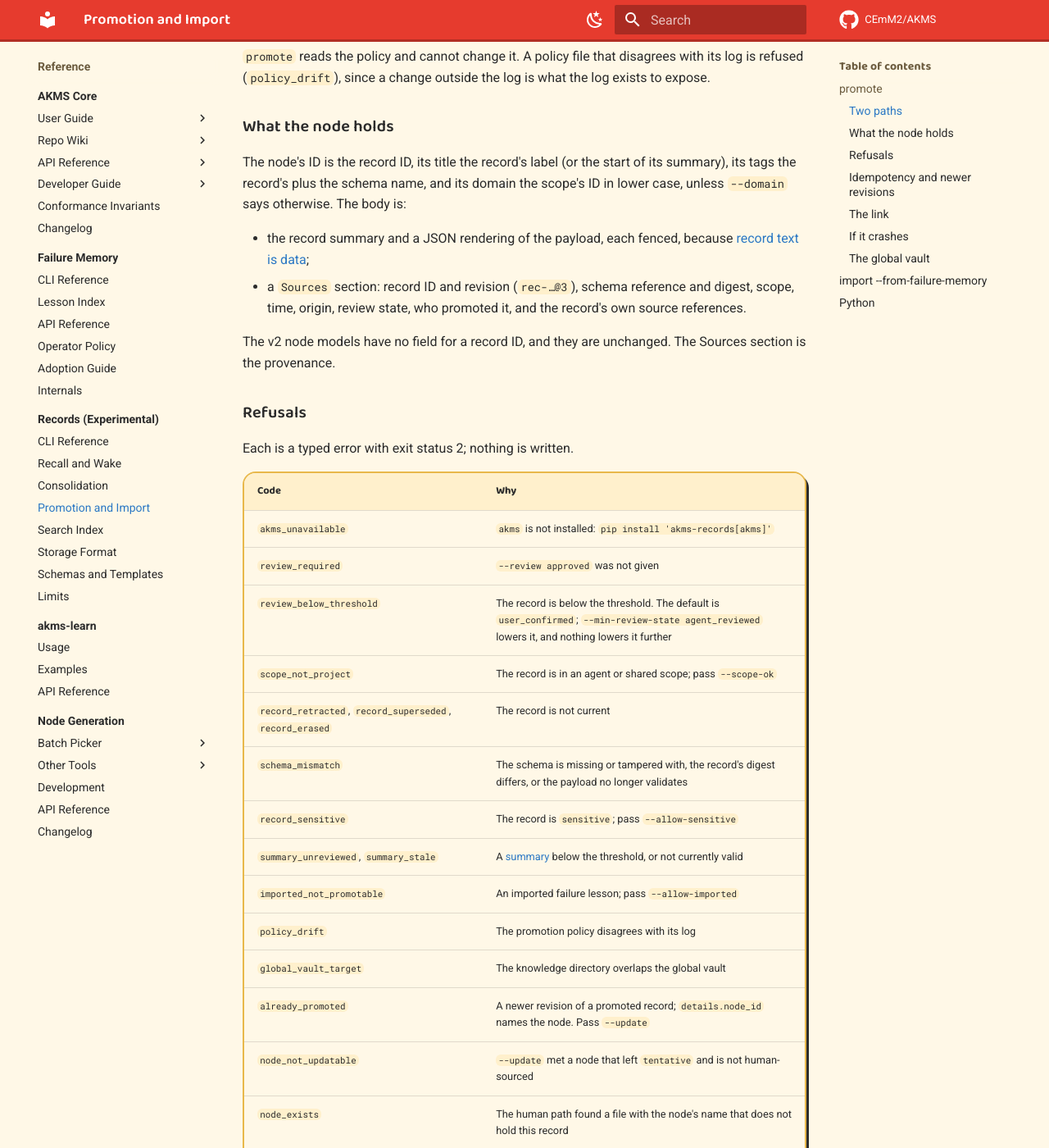
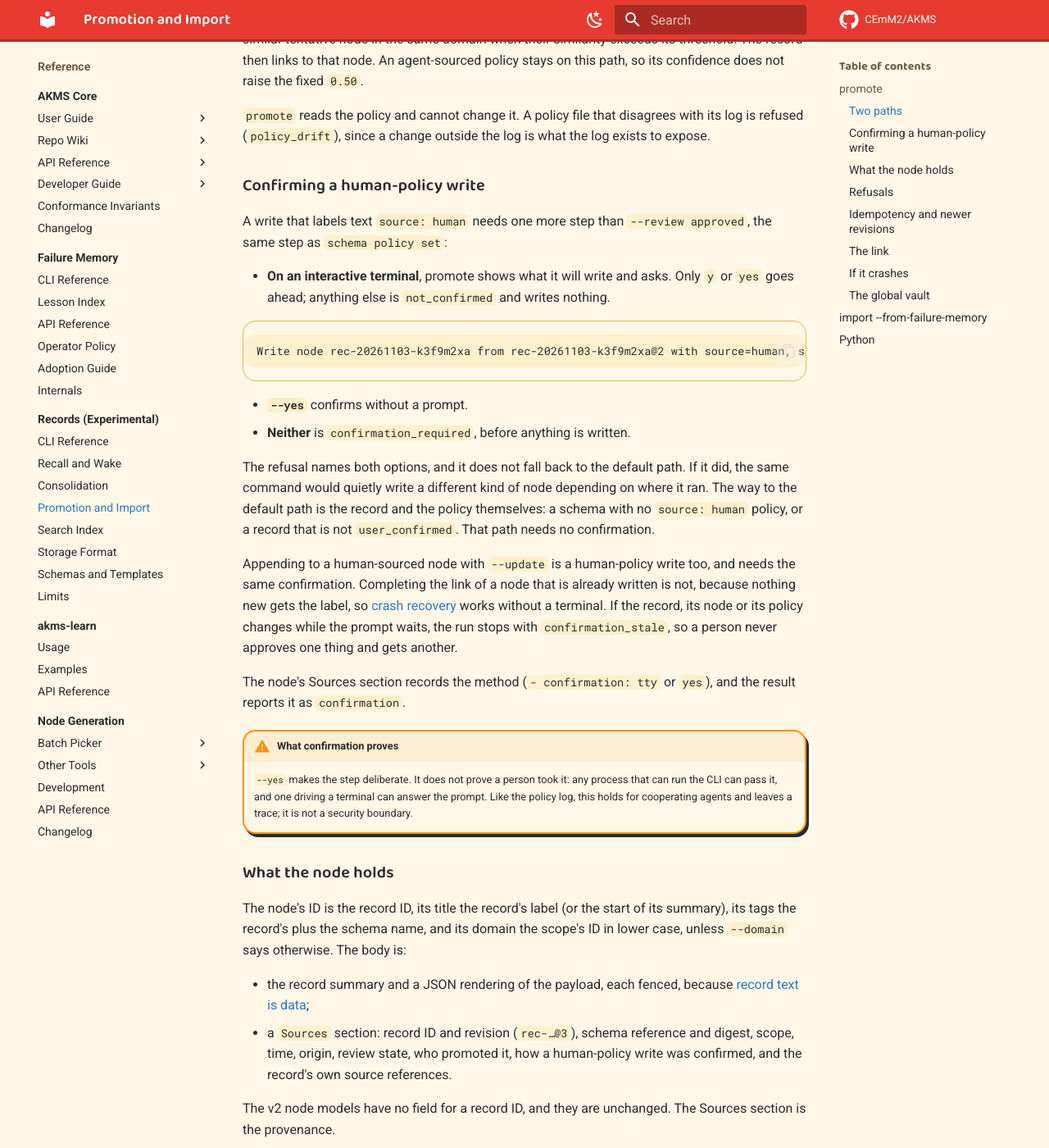
Before and after one commit to CEmM2/AKMS, an MkDocs documentation site: the page built from docs/reference/records/promotion-and-import.md, in a window 1280 px wide and 1400 px high, scrolled down 1254 px. Shown: the whole window at 82% size. Built offline with MkDocs 1.6.1 and Material for MkDocs 9.7.7, drawn with Linux system fonts in a browser that asks for light colours; comment, search, counter and statistics services are not loaded; some of the changed text lies outside the part shown.

Commit message:
docs(records): the human-policy confirmation and the review opt-in
The promotion page and CLI reference describe when confirmation is needed, how the
default path is reached instead, and that --yes makes the step deliberate without
proving a person took it. --min-review-state agent_reviewed is stated plainly as an
opt-in.

````diff
--- a/docs/reference/records/promotion-and-import.md
+++ b/docs/reference/records/promotion-and-import.md
@@ -22,11 +22,12 @@ akms-records promote RECORD --scope SCOPE [--repo PATH] [--actor NAME]
     --review approved
     [--min-review-state agent_reviewed|user_confirmed]
     [--scope-ok] [--allow-sensitive] [--allow-imported]
-    [--update] [--domain DOMAIN]
+    [--update] [--domain DOMAIN] [--yes]
 ```
 
 `--review approved` is the explicit approval, and promotion is refused without
-it. `--repo` names the project whose knowledge directory receives the node
+it. A record must be `user_confirmed`; `--min-review-state agent_reviewed` is an
+opt-in to promoting records that only an agent has reviewed. `--repo` names the project whose knowledge directory receives the node
 (default: the current directory).
 
 ### Two paths
@@ -34,7 +35,7 @@ it. `--repo` names the project whose knowledge directory receives the node
 | Path | When | Written with | Labels |
 |---|---|---|---|
 | Default | No policy, an agent-sourced policy, or a record that is not `user_confirmed` | `update_graph` with a `NewKnowledge` | `source: agent`, `status: tentative`, `confidence: 0.50` |
-| Human policy | The schema's [stored policy](schemas-and-templates.md#promotion-policy) is `source: human` and the record is `user_confirmed` | A validated `LocalNodeFrontmatter` file, then a graph rebuild | `source: human` with the policy's status and confidence |
+| Human policy | The schema's [stored policy](schemas-and-templates.md#promotion-policy) is `source: human` and the record is `user_confirmed`; [needs confirmation](#confirming-a-human-policy-write) | A validated `LocalNodeFrontmatter` file, then a graph rebuild | `source: human` with the policy's status and confidence |
 
 The default path may report `dedup_appended` instead of `created`: `update_graph`
 appends to a similar tentative node in the same domain when their similarity
@@ -45,6 +46,43 @@ policy stays on this path, so its confidence does not raise the fixed `0.50`.
 with its log is refused (`policy_drift`), since a change outside the log is what
 the log exists to expose.
 
+### Confirming a human-policy write
+
+A write that labels text `source: human` needs one more step than `--review
+approved`, the same step as `schema policy set`:
+
+- **On an interactive terminal**, promote shows what it will write and asks. Only
+  `y` or `yes` goes ahead; anything else is `not_confirmed` and writes nothing.
+
+  ```text
+  Write node rec-20261103-k3f9m2xa from rec-20261103-k3f9m2xa@2 with source=human, status=established, confidence=0.8? [y/N]
+  ```
+
+- **`--yes`** confirms without a prompt.
+- **Neither** is `confirmation_required`, before anything is written.
+
+The refusal names both options, and it does not fall back to the default path. If
+it did, the same command would quietly write a different kind of node depending on
+where it ran. The way to the default path is the record and the policy themselves:
+a schema with no `source: human` policy, or a record that is not `user_confirmed`.
+That path needs no confirmation.
+
+Appending to a human-sourced node with `--update` is a human-policy write too, and
+needs the same confirmation. Completing the link of a node that is already written
+is not, because nothing new gets the label, so
+[crash recovery](#if-it-crashes) works without a terminal. If the record, its node
+or its policy changes while the prompt waits, the run stops with
+`confirmation_stale`, so a person never approves one thing and gets another.
+
+The node's Sources section records the method (`- confirmation: tty` or `yes`), and
+the result reports it as `confirmation`.
+
+!!! warning "What confirmation proves"
+    `--yes` makes the step deliberate. It does not prove a person took it: any
+    process that can run the CLI can pass it, and one driving a terminal can answer
+    the prompt. Like the policy log, this holds for cooperating agents and leaves a
+    trace; it is not a security boundary.
+
 ### What the node holds
 
 The node's ID is the record ID, its title the record's label (or the start of
@@ -54,8 +92,8 @@ scope's ID in lower case, unless `--domain` says otherwise. The body is:
 - the record summary and a JSON rendering of the payload, each fenced, because
   [record text is data](recall-and-wake.md#rendering-is-data-not-instructions);
 - a `Sources` section: record ID and revision (`rec-…@3`), schema reference and
-  digest, scope, time, origin, review state, who promoted it, and the record's
-  own source references.
+  digest, scope, time, origin, review state, who promoted it, how a human-policy
+  write was confirmed, and the record's own source references.
 
 The v2 node models have no field for a record ID, and they are unchanged. The
 Sources section is the provenance.
@@ -68,7 +106,8 @@ Each is a typed error with exit status 2; nothing is written.
 |---|---|
 | `akms_unavailable` | `akms` is not installed: `pip install 'akms-records[akms]'` |
 | `review_required` | `--review approved` was not given |
-| `review_below_threshold` | The record is below the threshold. The default is `user_confirmed`; `--min-review-state agent_reviewed` lowers it, and nothing lowers it further |
+| `review_below_threshold` | The record is below the threshold, `user_confirmed` by default. `--min-review-state agent_reviewed` is the only opt-in; nothing lowers it further |
+| `confirmation_required`, `not_confirmed`, `confirmation_stale` | A [human-policy write](#confirming-a-human-policy-write) had no terminal and no `--yes`, was not answered yes, or changed during the prompt |
 | `scope_not_project` | The record is in an agent or shared scope; pass `--scope-ok` |
 | `record_retracted`, `record_superseded`, `record_erased` | The record is not current |
 | `schema_mismatch` | The schema is missing or tampered with, the record's digest differs, or the payload no longer validates |
@@ -88,7 +127,9 @@ Why these defaults:
 
 - **The threshold is `user_confirmed`.** The command says a person approved
   this, so the record should show it. A node also costs tokens in every loadout
-  that selects it, so refusing is the cheap mistake.
+  that selects it, so refusing is the cheap mistake. A project that wants agents to
+  promote their own reviewed records opts in with `--min-review-state
+  agent_reviewed`; those nodes stay `source: agent`, `status: tentative`.
 - **Sensitive records need a flag.** Sensitive records are left out of recall,
   wake and exports by default. A node goes into loadouts and git, and `erase`
   cannot reach it.
@@ -107,7 +148,7 @@ Why these defaults:
 | Same revision again | `already_promoted`, status `ok`: no second node, no second amend. `node_present` says whether the node file still exists; a node removed by hand is reported, not recreated |
 | A newer revision | Refused with `already_promoted`, naming the node, because a node's readers may rely on what it said. `--update` appends the new revision to that node (action `updated`) and moves the link |
 | A newer revision with `--update` on an agent node | Through `update_graph`'s exact-ID deduplication, while the node is `tentative` |
-| A newer revision with `--update` on a human node | Appended directly. The node keeps its labels, whatever the policy now says |
+| A newer revision with `--update` on a human node | Appended directly, [once confirmed](#confirming-a-human-policy-write). The node keeps its labels, whatever the policy now says |
 
 ### The link
 
@@ -136,8 +177,8 @@ the next run.
 | Crash | The next run |
 |---|---|
 | Before the node is written | Starts over |
-| After the node, before `update_graph` finished its overlay or graph | Finds the node, rebuilds the graph, writes the link: action `link_completed` |
-| After the graph, before the link | Finds the node, writes the link: action `link_completed` |
+| After the node, before `update_graph` finished its overlay or graph | Finds the node, rebuilds the graph, writes the link: action `link_completed`, no confirmation needed |
+| After the graph, before the link | Finds the node, writes the link: action `link_completed`, no confirmation needed |
 | After the link, before the result was printed | `already_promoted` |
 
 The run finds the node by scanning `local-nodes` for the record's `Sources` line,
@@ -212,9 +253,15 @@ changes nothing. Errors are `failure_memory_config` and `failure_memory_registry
 ## Python
 
 ```python
-from akms_records import RecordStore, import_failure_memory, promote
+from akms_records import RecordStore, confirm_yes, import_failure_memory, promote
 
 store = RecordStore.open("project:example", repo=".")
 promote(store, "rec-20261103-k3f9m2xa", review="approved", repo=".", actor="me")
 import_failure_memory(store, ".knowledge/failure-memory.toml", repo=".", actor="me")
 ```
+
+`promote` takes `confirm`, which defaults to not confirmed, so a human-policy write
+from Python is refused unless the caller asks otherwise. It is a callable that gets
+what will be written and returns how it was confirmed, or raises to refuse;
+`confirm_yes` is the `--yes` of the API. The library never reads a terminal: only
+the CLI turns one into a confirmation.
````
Also changed, not shown: CHANGELOG.md (+4 -1 lines), docs/reference/records/cli-reference.md (+11 -4 lines), docs/reference/records/limits.md (+6 -4 lines), docs/reference/records/schemas-and-templates.md (+3 -2 lines).
